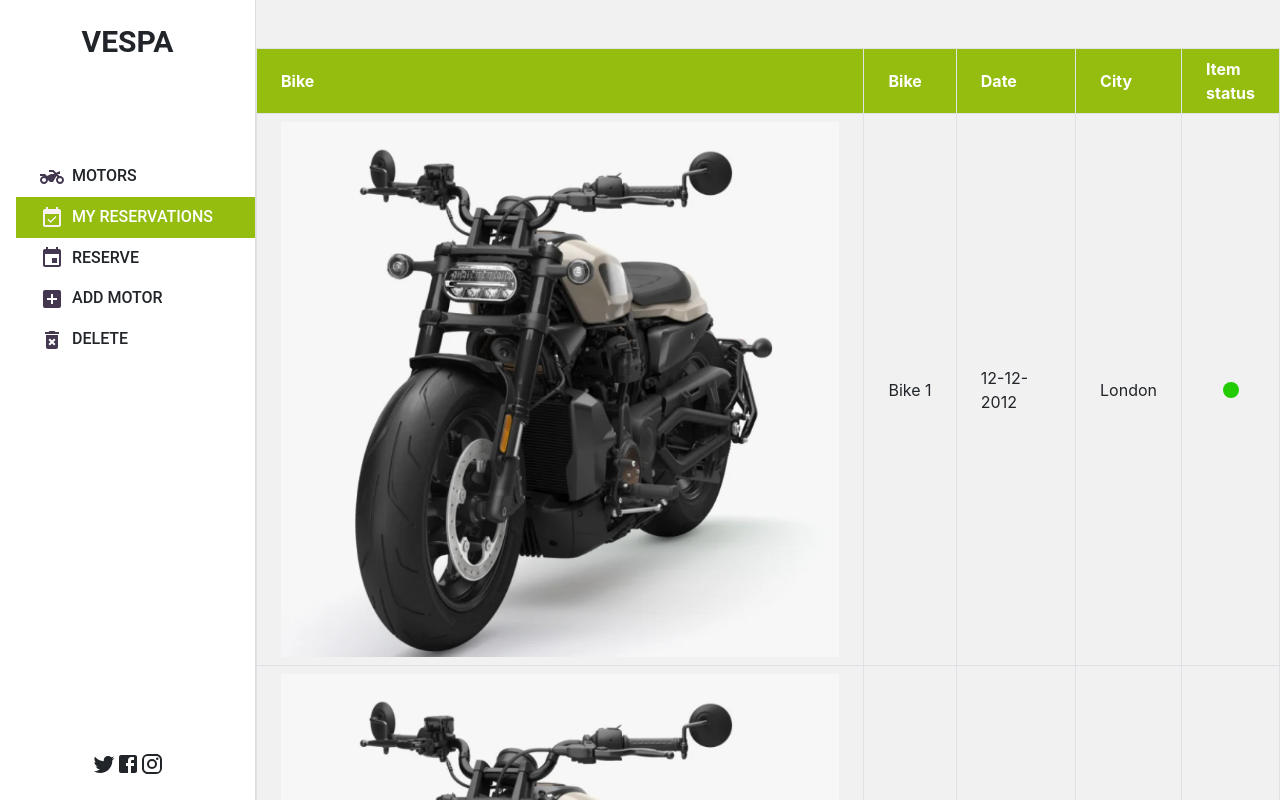
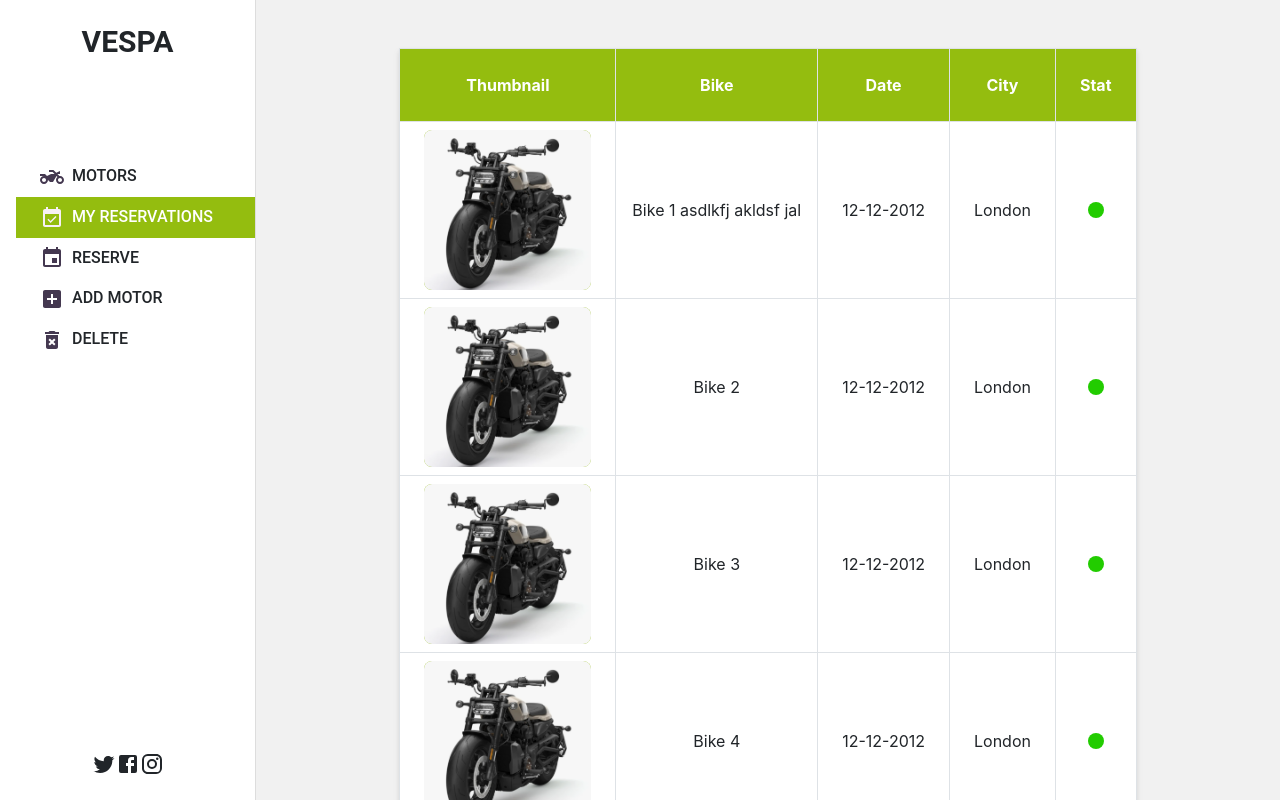
Before and after one commit to MarcoDiaz2000/Front-End-Harley-Davidson, a React (Create React App) app: page /myReservations in a window 1280 px wide. Shown: the top 800 px of the page. Built offline with nearby package versions, Linux system fonts and the light colour scheme.

Commit message:
Update list.jsx

```diff
--- a/src/components/myReservations/list.jsx
+++ b/src/components/myReservations/list.jsx
@@ -7,7 +7,7 @@ export default function List() {
   const reservations = [
     {
       id: 1,
-      name: 'Bike 1',
+      name: 'Bike 1 asdlkfj akldsf jal',
       username_id: '1',
       item_id: '1',
       city: 'London',
@@ -63,26 +63,28 @@ export default function List() {
   ];
 
   return (
-    <table className="border-collapse border border-gray-300 mx-auto mt-12 ">
+    <table className="border-collapse border border-gray-300 mx-auto mt-12 bg-white drop-shadow-md">
       <thead>
-        <tr>
-          <th className="border border-gray-300 px-4 py-2 bg-customBg text-white hidden lg:table-cell">Bike</th>
-          <th className="border border-gray-300 px-4 py-2 bg-customBg text-white">Bike</th>
-          <th className="border border-gray-300 px-4 py-2 bg-customBg text-white">Date</th>
-          <th className="border border-gray-300 px-4 py-2 bg-customBg text-white md:table-cell">City</th>
-          <th className="border border-gray-300 px-4 py-2 bg-customBg text-white hidden md:table-cell">
-            Item
-            <br />
-            status
+        <tr className="text-center">
+          <th className="border border-gray-300 px-4 py-4 bg-customBg text-white hidden lg:table-cell">Thumbnail</th>
+          <th className="border border-gray-300 px-4 py-4 bg-customBg text-white">Bike</th>
+          <th className="border border-gray-300 px-4 py-4 bg-customBg text-white">Date</th>
+          <th className="border border-gray-300 px-4 py-4 bg-customBg text-white md:table-cell">City</th>
+          <th className="border border-gray-300 px-4 py-4 bg-customBg text-white hidden md:table-cell">
+            Stat
           </th>
         </tr>
       </thead>
       <tbody>
         {reservations.map((reservation) => (
           <tr key={reservation.id}>
-            <td className="border border-gray-300 px-4 py-2 hidden lg:table-cell"><img className="w-full h-auto" src={reservation.image} alt="motor" /></td>
-            <td className="border border-gray-300 px-4 py-2">{reservation.name}</td>
-            <td className="border border-gray-300 px-4 py-2">{reservation.date}</td>
+            <td className="border border-gray-300 px-4 py-2 hidden lg:table-cell">
+              <div className=" bg-customBg flex justify-center items-center rounded-lg">
+                <img className="rounded-lg h-40" src={reservation.image} alt="motor" />
+              </div>
+            </td>
+            <td className="border border-gray-300 md:px-4 sm:px-1 py-2 text-center">{reservation.name}</td>
+            <td className="border border-gray-300 px-4 py-2 text-center">{reservation.date}</td>
             <td className="border border-gray-300 px-4 py-2 md:table-cell">{reservation.city}</td>
             <td className="border border-gray-300 px-4 py-2 hidden md:table-cell text-center">
               {reservation.removed ? (
```
